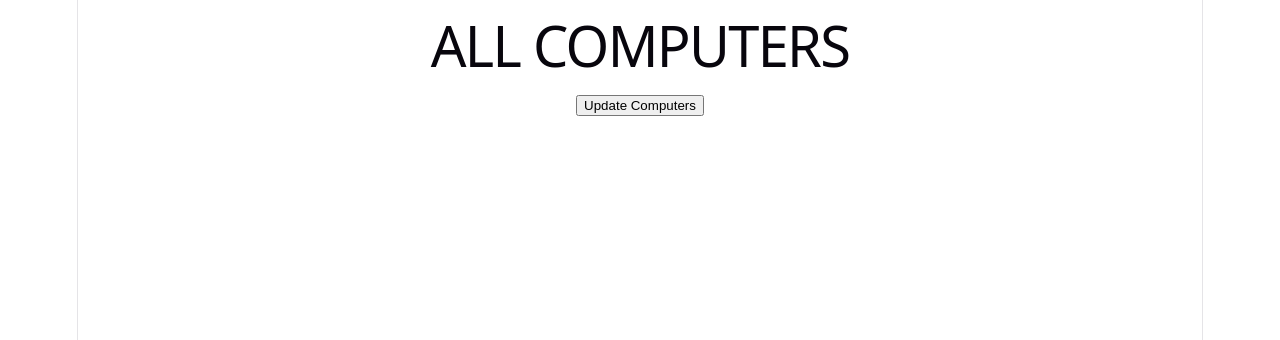
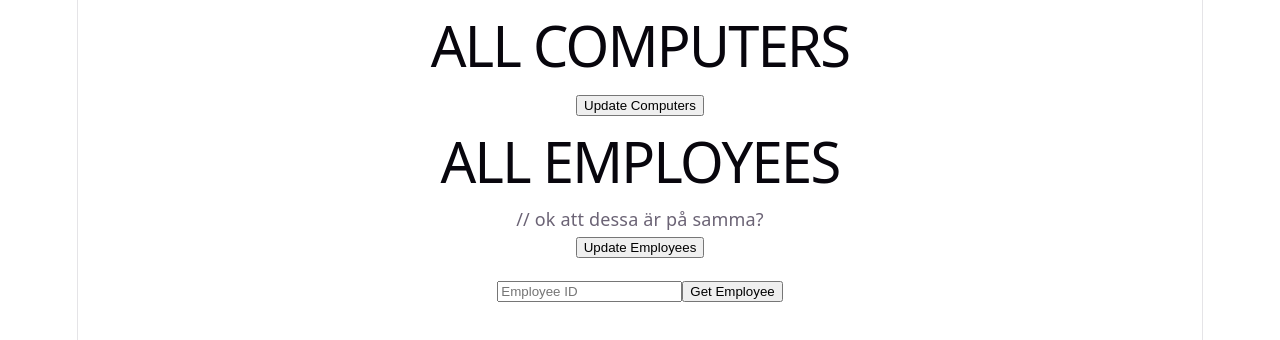
Before and after one commit to lazy-glitch83/linda-hallberg-patricia-petterssson-react-2026, a React (Vite) app in the folder project-client/: page / in a window 1280 px wide. Shown: the top 340 px of the page. Built offline with nearby package versions, Linux system fonts and the light colour scheme.

Commit message:
Added employee button etc

```diff
--- a/project-client/src/App.jsx
+++ b/project-client/src/App.jsx
@@ -7,6 +7,8 @@ function App() {
     <div className="devices">
       <h1>ALL COMPUTERS</h1>
       <Computers />
+      <h1>ALL EMPLOYEES</h1> // ok att dessa är på samma?
+      <Employees />
     </div>
   );
 }
--- a/project-client/src/employees.jsx
+++ b/project-client/src/employees.jsx
@@ -1,10 +1,12 @@
-//Fetch information and display all computers in the database in a nice way.
+//Fetch information and display all employees in the database in a nice way.
 
 import { useState } from "react";
 //import "./index.css";
 
 function Employees() {
   const [listEmployees, setListEmployees] = useState([]);
+  const [selectedEmployee, setSelectedEmployee] = useState(null); //vart vi sparar personen vi hämtar , borde dessa vara tvärtom?
+  const [employeeId, setEmployeeId] = useState(""); //what employee id jag vill använda
   const updateEmployees = () => {
     fetch(`http://localhost:3000/api/v1.0/employees`)
       .then((response) => response.json())
@@ -16,7 +18,24 @@ function Employees() {
       .catch((error) => console.error("Error fetching employees:", error));
   };
 
-  //Assume that the data returned from the API is an array of computer objects with properties like cid, name, and description. You can modify the rendering logic based on the actual structure of your data.
+  const getEmployee = () => {
+    //Hämtar personen från servern, är ordningen rätt?
+    fetch(`http://localhost:3000/api/v1.0/employees/${employeeId}`)
+      .then((response) => response.json())
+      .then((data) => {
+        console.log("The data is there");
+        console.log(`data: ${JSON.stringify(data)}`);
+        setSelectedEmployee(data);
+      })
+      .catch((error) => console.error("Error fetching employee:", error));
+  };
+  // Update employeeId when the user types in the input field
+  const changeEmployeeId = (theEvent) => {
+    theEvent.preventDefault();
+    setEmployeeId(theEvent.target.value); // takes the value from the input field and sets it to employeeId
+  };
+
+  //Assume that the data returned from the API is an array of employee objects with properties like eid, fname, and lname. You can modify the rendering logic based on the actual structure of your data.
   return (
     <div>
       <button onClick={updateEmployees}>Update Employees</button>
@@ -27,6 +46,15 @@ function Employees() {
           </li>
         ))}
       </ul>
+
+      <input
+        type="text"
+        name="employeeId"
+        placeholder="Employee ID"
+        value={employeeId}
+        onChange={changeEmployeeId}
+      />
+      <button onClick={getEmployee}>Get Employee</button>
     </div>
   );
 }
```
Also changed, not shown: 1 other file (tests, documents, lock files or other folders).
